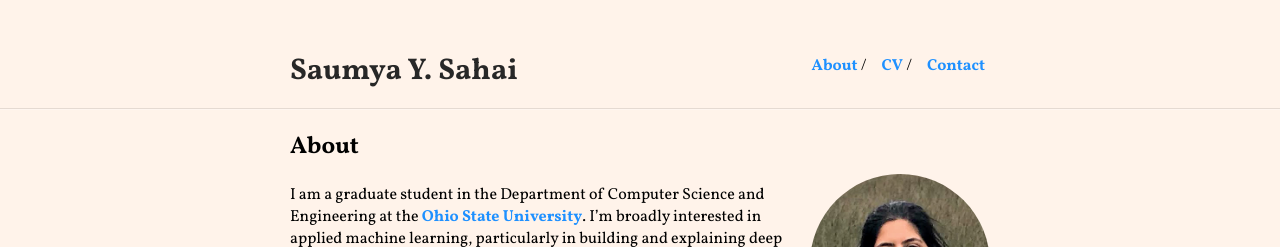
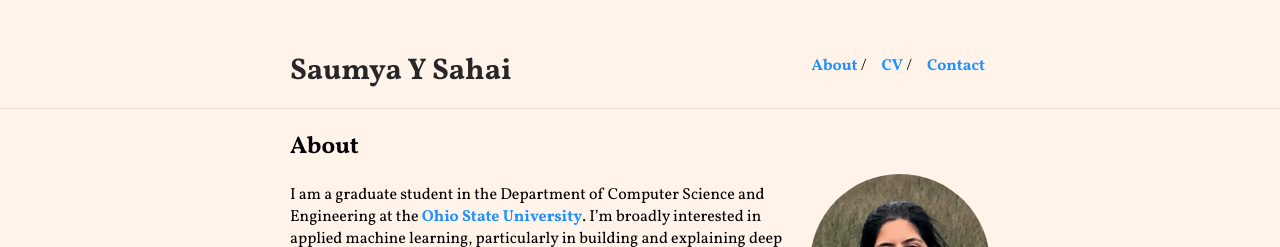
Before and after one commit to sahaisaumya/sahaisaumya.github.io, a Jekyll site: the page built from index.md, in a window 1280 px wide. Shown: the top 247 px of the page. Built offline with Jekyll 4.4.1, drawn with Linux system fonts in a browser that asks for light colours; our own code applies the rules of GitHub Pages for plain Markdown files.

```diff
--- a/_config.yml
+++ b/_config.yml
@@ -1,5 +1,5 @@
-title: Saumya Y. Sahai
-authors: Saumya Y. Sahai
+title: Saumya Y Sahai
+authors: Saumya Y Sahai
 url: "https://sahaisaumya.github.io"
 baseurl: ""
 
```
